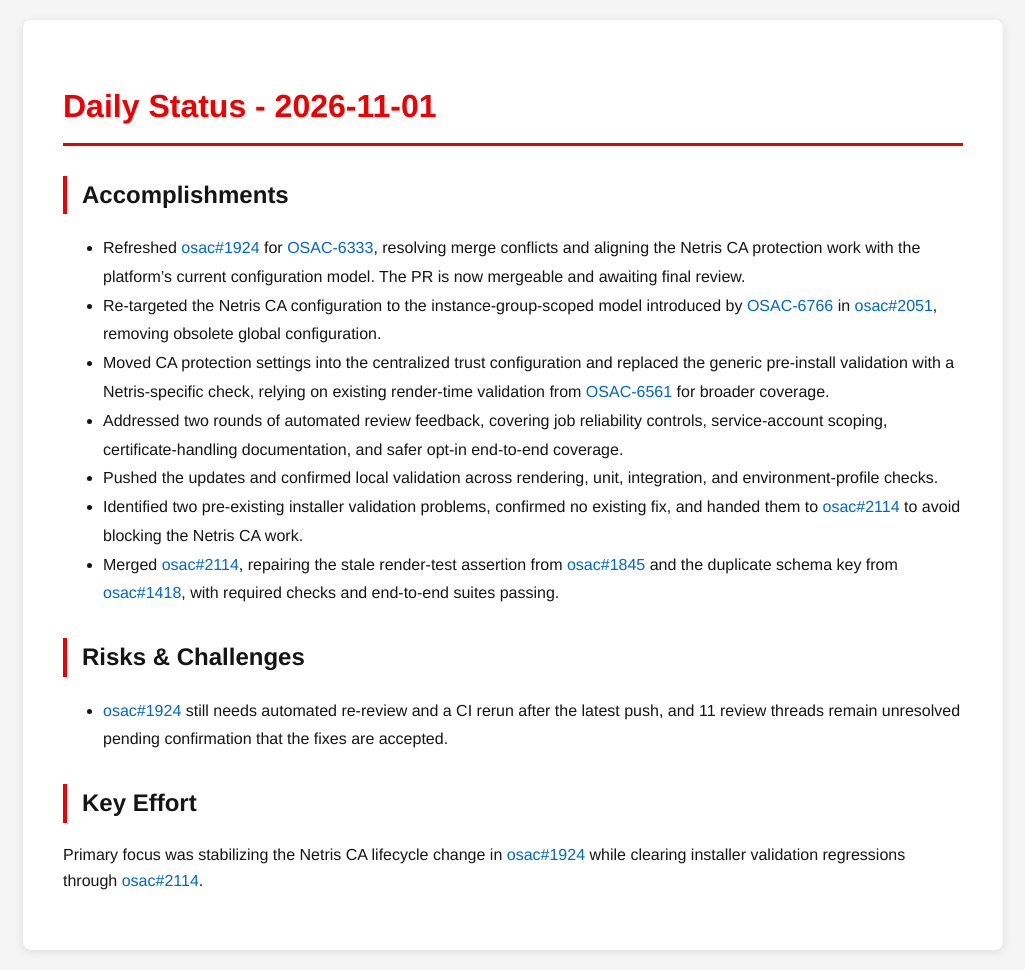
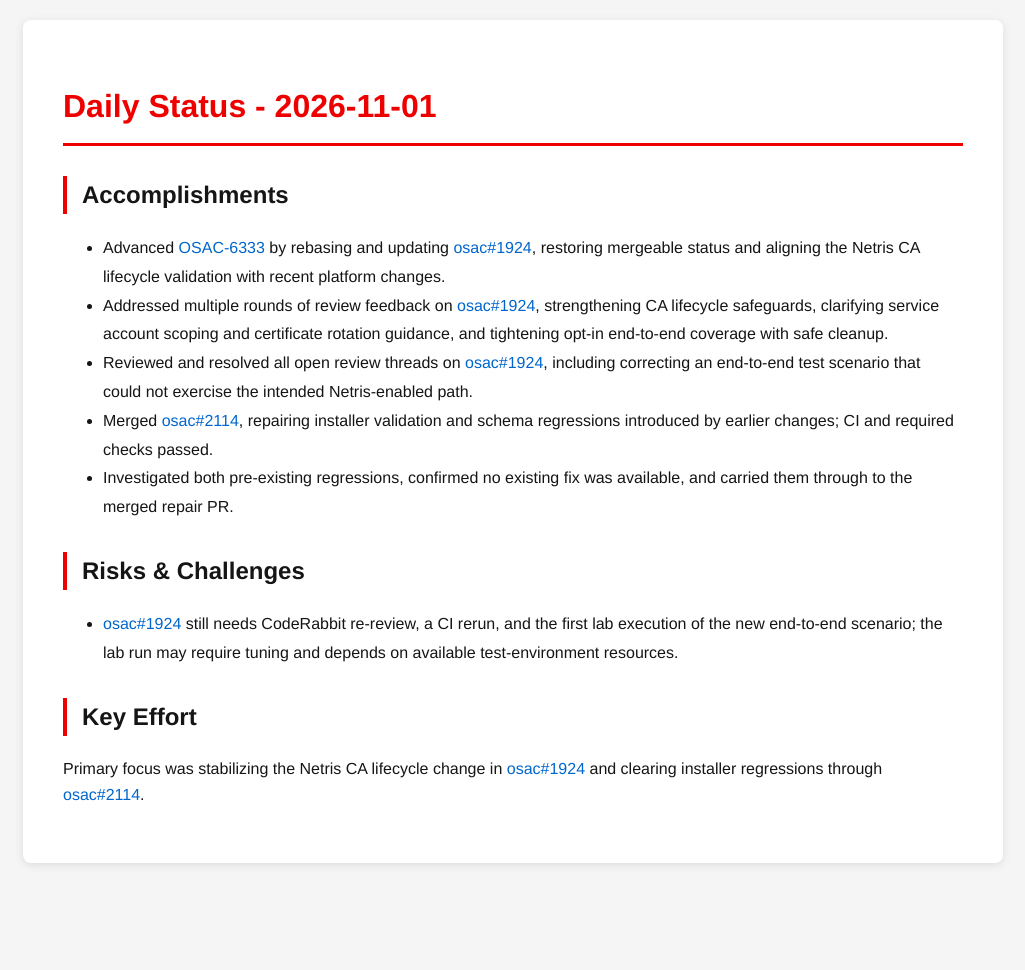
Before and after one commit to tzvatot/daily-status, a Jekyll site: the page built from 2026-11-01.md, in a window 1280 px wide. Shown: the whole page, without its empty margins (127-1152 px from the left). Built offline with Jekyll 4.4.1, drawn with Linux system fonts in a browser that asks for light colours; after the commit the page ends 900 px from its top, so only the background shows below that.

Commit message:
Daily status update - 2026-11-01

```diff
--- a/2026-11-01.md
+++ b/2026-11-01.md
@@ -7,16 +7,14 @@ date: 2026-11-01
 # Daily Status - 2026-11-01
 
 ## Accomplishments
-- Refreshed [osac#1924](https://github.com/osac-project/osac/pull/1924) for [OSAC-6333](https://redhat.atlassian.net/browse/OSAC-6333), resolving merge conflicts and aligning the Netris CA protection work with the platform’s current configuration model. The PR is now mergeable and awaiting final review.
-- Re-targeted the Netris CA configuration to the instance-group-scoped model introduced by [OSAC-6766](https://redhat.atlassian.net/browse/OSAC-6766) in [osac#2051](https://github.com/osac-project/osac/pull/2051), removing obsolete global configuration.
-- Moved CA protection settings into the centralized trust configuration and replaced the generic pre-install validation with a Netris-specific check, relying on existing render-time validation from [OSAC-6561](https://redhat.atlassian.net/browse/OSAC-6561) for broader coverage.
-- Addressed two rounds of automated review feedback, covering job reliability controls, service-account scoping, certificate-handling documentation, and safer opt-in end-to-end coverage.
-- Pushed the updates and confirmed local validation across rendering, unit, integration, and environment-profile checks.
-- Identified two pre-existing installer validation problems, confirmed no existing fix, and handed them to [osac#2114](https://github.com/osac-project/osac/pull/2114) to avoid blocking the Netris CA work.
-- Merged [osac#2114](https://github.com/osac-project/osac/pull/2114), repairing the stale render-test assertion from [osac#1845](https://github.com/osac-project/osac/pull/1845) and the duplicate schema key from [osac#1418](https://github.com/osac-project/osac/pull/1418), with required checks and end-to-end suites passing.
+- Advanced [OSAC-6333](https://redhat.atlassian.net/browse/OSAC-6333) by rebasing and updating [osac#1924](https://github.com/osac-project/osac/pull/1924), restoring mergeable status and aligning the Netris CA lifecycle validation with recent platform changes.
+- Addressed multiple rounds of review feedback on [osac#1924](https://github.com/osac-project/osac/pull/1924), strengthening CA lifecycle safeguards, clarifying service account scoping and certificate rotation guidance, and tightening opt-in end-to-end coverage with safe cleanup.
+- Reviewed and resolved all open review threads on [osac#1924](https://github.com/osac-project/osac/pull/1924), including correcting an end-to-end test scenario that could not exercise the intended Netris-enabled path.
+- Merged [osac#2114](https://github.com/osac-project/osac/pull/2114), repairing installer validation and schema regressions introduced by earlier changes; CI and required checks passed.
+- Investigated both pre-existing regressions, confirmed no existing fix was available, and carried them through to the merged repair PR.
 
 ## Risks & Challenges
-- [osac#1924](https://github.com/osac-project/osac/pull/1924) still needs automated re-review and a CI rerun after the latest push, and 11 review threads remain unresolved pending confirmation that the fixes are accepted.
+- [osac#1924](https://github.com/osac-project/osac/pull/1924) still needs CodeRabbit re-review, a CI rerun, and the first lab execution of the new end-to-end scenario; the lab run may require tuning and depends on available test-environment resources.
 
 ## Key Effort
-Primary focus was stabilizing the Netris CA lifecycle change in [osac#1924](https://github.com/osac-project/osac/pull/1924) while clearing installer validation regressions through [osac#2114](https://github.com/osac-project/osac/pull/2114).
+Primary focus was stabilizing the Netris CA lifecycle change in [osac#1924](https://github.com/osac-project/osac/pull/1924) and clearing installer regressions through [osac#2114](https://github.com/osac-project/osac/pull/2114).
```
